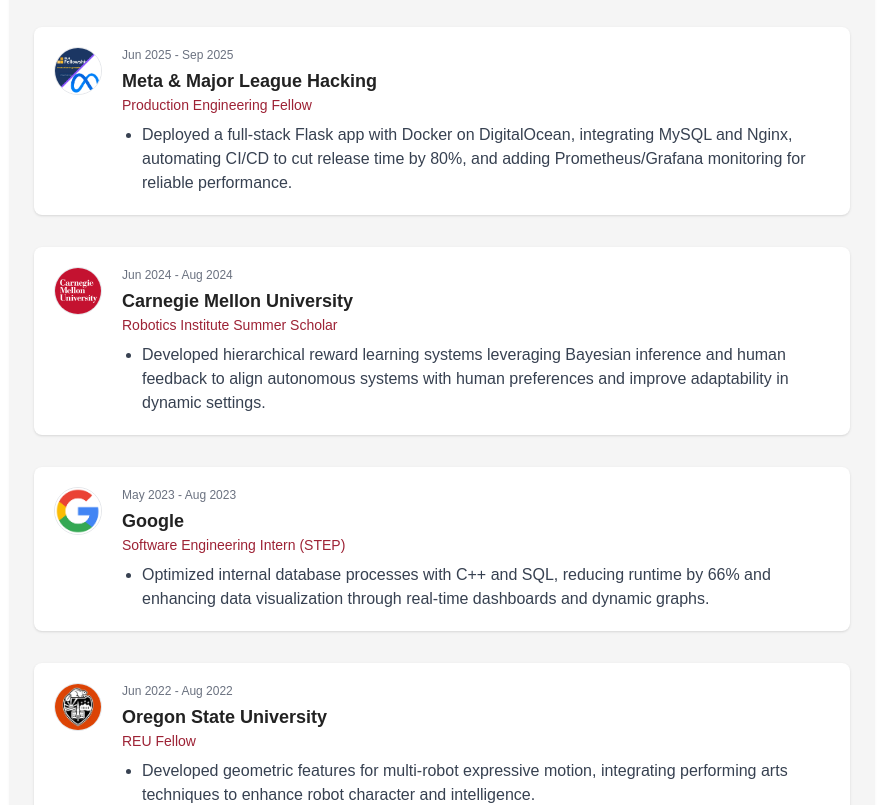
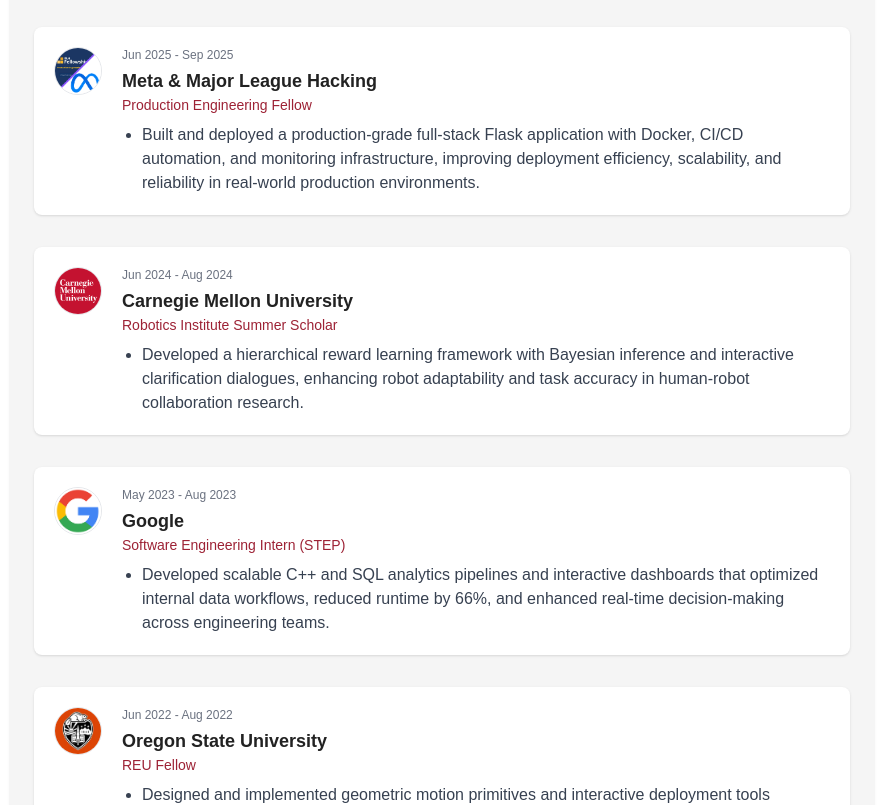
Before and after one commit to ethanvillalovoz/ethanvillalovoz.github.io, a Next.js app: page / in a window 1280 px wide. Shown: the part 800-1605 px from the top of the page, without its empty margins (198-1081 px from the left). Built offline with nearby package versions, Linux system fonts and the light colour scheme.

Commit message:
Updated CV and resume

```diff
--- a/src/app/page.tsx
+++ b/src/app/page.tsx
@@ -25,7 +25,7 @@ const workTimeline = [
 		logo: "/images/timeline/meta_MLH_fellowship_logo.png", // Place your logo in /public/logos/
 		title: "Production Engineering Fellow",
 		bullets: [
-			"Deployed a full-stack Flask app with Docker on DigitalOcean, integrating MySQL and Nginx, automating CI/CD to cut release time by 80%, and adding Prometheus/Grafana monitoring for reliable performance.",
+			"Built and deployed a production-grade full-stack Flask application with Docker, CI/CD automation, and monitoring infrastructure, improving deployment efficiency, scalability, and reliability in real-world production environments.",
 		],
 	},
   {
@@ -34,7 +34,7 @@ const workTimeline = [
 		logo: "/images/timeline/Carnegie_Mellon_icon.png", // Place your logo in /public/logos/
 		title: "Robotics Institute Summer Scholar",
 		bullets: [
-			"Developed hierarchical reward learning systems leveraging Bayesian inference and human feedback to align autonomous systems with human preferences and improve adaptability in dynamic settings.",
+			"Developed a hierarchical reward learning framework with Bayesian inference and interactive clarification dialogues, enhancing robot adaptability and task accuracy in human-robot collaboration research.",
 		],
 	},
   {
@@ -43,7 +43,7 @@ const workTimeline = [
 		logo: "/images/timeline/Google_icon.png", // Place your logo in /public/logos/
 		title: "Software Engineering Intern (STEP)",
 		bullets: [
-			"Optimized internal database processes with C++ and SQL, reducing runtime by 66% and enhancing data visualization through real-time dashboards and dynamic graphs.",
+			"Developed scalable C++ and SQL analytics pipelines and interactive dashboards that optimized internal data workflows, reduced runtime by 66%, and enhanced real-time decision-making across engineering teams.",
 		],
 	},
   {
@@ -52,7 +52,7 @@ const workTimeline = [
 		logo: "/images/timeline/Oregon_State_icon.jpeg", // Place your logo in /public/logos/
 		title: "REU Fellow",
 		bullets: [
-			"Developed geometric features for multi-robot expressive motion, integrating performing arts techniques to enhance robot character and intelligence.",
+			"Designed and implemented geometric motion primitives and interactive deployment tools enabling expressive multi-robot behaviors for human-robot interaction research.",
 		],
 	},
 	// ...add more work experiences
```
Also changed, not shown: 2 other files (tests, documents, lock files or other folders).
